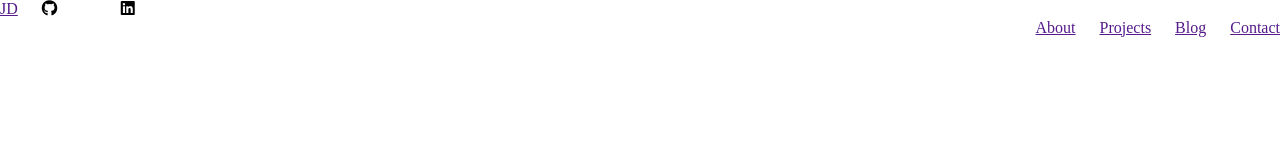
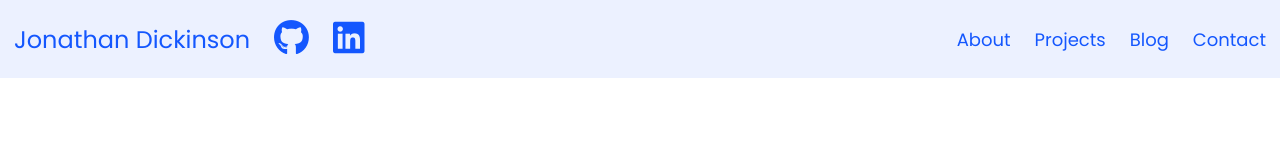
Before and after one commit to jonathjd/portfolio-site, a plain HTML site: page index.html in a window 1280 px wide. Drawn offline with Linux system fonts and the light colour scheme.

Commit message:
Add the github and the linkedin links

```diff
--- a/index.html
+++ b/index.html
@@ -8,14 +8,23 @@
         <meta name="viewport" content="width=device-width, initial-scale=1">
         <link rel="stylesheet" href="style.css">
         <link rel="stylesheet" href="https://cdnjs.cloudflare.com/ajax/libs/font-awesome/6.1.2/css/all.min.css" integrity="sha512-1sCRPdkRXhBV2PBLUdRb4tMg1w2YPf37qatUFeS7zlBy7jJI8Lf4VHwWfZZfpXtYSLy85pkm9GaYVYMfw5BC1A==" crossorigin="anonymous" referrerpolicy="no-referrer" />        <link href="https://fonts.googleapis.com/css2?family=Poppins:wght@400;500;600;700;800&display=swap" rel="stylesheet">
+        <link rel="preconnect" href="https://fonts.googleapis.com">
+        <link rel="preconnect" href="https://fonts.gstatic.com" crossorigin>
+        <link href="https://fonts.googleapis.com/css2?family=Poppins:wght@300;400;500;600;700;800&display=swap" rel="stylesheet">
     </head>
     <body>
         <main>
             <div class="header">
                 <div class="left-links">
-                    <a href="" class="icon">JD</a>
-                    <i class="fa-brands fa-github"></i>
-                    <i class="fa-brands fa-linkedin"></i>
+                    <div class="logo">
+                        <a href="" class="head">Jonathan Dickinson</a>
+                    </div>
+                    <div class="logo">
+                        <a href="https://github.com/jonathjd" class="github"> <i class="fa-brands fa-github fa-2x"></i></a>
+                    </div>
+                    <div class="logo">
+                        <a href="https://www.linkedin.com/in/dickinson17/" class="linkedin"><i class="fa-brands fa-linkedin fa-2x"></i></a>
+                    </div>
                 </div>
                 <div class="right-links">
                     <a href="" class="about">About</a>
--- a/style.css
+++ b/style.css
@@ -4,13 +4,24 @@ body {
 }
 
 .header {
+    font-family: 'Poppins', sans-serif;
+    background-color: #ECF1FF;
+    font-size: 18px;
     display: flex;
     align-items: center;
     justify-content: space-between;
+    padding: 20px 14px;
+}
+
+.header a{
+    text-decoration: none;
+    color: #1457FE;
+
 }
 
 .left-links {
     display: flex;
+    align-items: center;
     gap: 24px;
 }
 
@@ -19,7 +30,6 @@ body {
     gap: 24px;
 }
 
-.fa-brands {
-    width: 55px;
-    height: 55px;
+.head {
+    font-size: 24px;
 }
```
